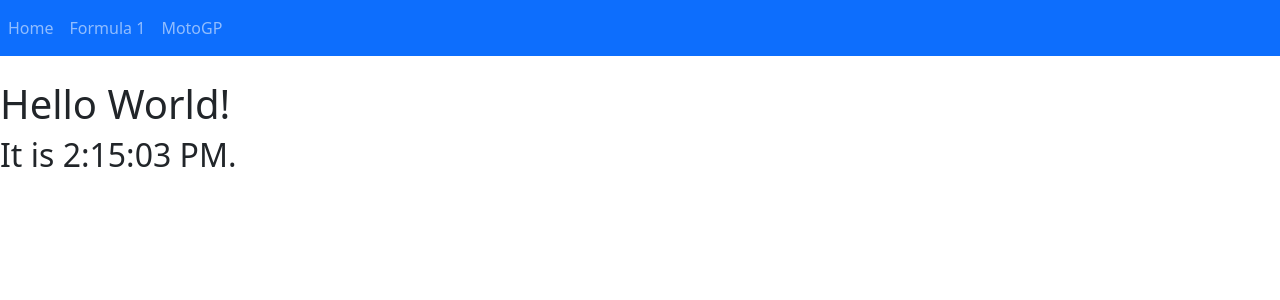
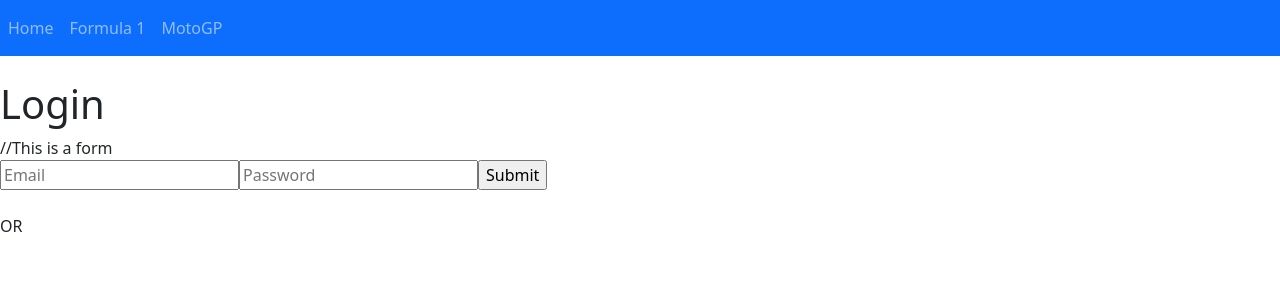
Before and after one commit to GabrieliusSavickis/PPIPRoject, a React (Create React App) app in the folder my-react-app/: page / in a window 1280 px wide. Shown: the top 300 px of the page. Built offline with nearby package versions, Linux system fonts and the light colour scheme.

Commit message:
Installing axios and mongodb + creating login and signup pages

```diff
--- a/my-react-app/package.json
+++ b/my-react-app/package.json
@@ -6,7 +6,10 @@
     "@testing-library/jest-dom": "^5.16.5",
     "@testing-library/react": "^13.4.0",
     "@testing-library/user-event": "^13.5.0",
+    "axios": "^1.3.6",
     "bootstrap": "^5.2.3",
+    "mongodb": "^5.3.0",
+    "mongoose": "^7.0.5",
     "react": "^18.2.0",
     "react-bootstrap": "^2.7.2",
     "react-dom": "^18.2.0",
--- a/my-react-app/src/App.js
+++ b/my-react-app/src/App.js
@@ -1,8 +1,10 @@
 import './App.css';
 import React from 'react';
 import { F1 } from './components/F1';
-import { Content } from './components/content';
+import { Home } from './components/Home';
 import { MotoGP } from './components/MotoGP';
+import { Login } from './components/Login';
+import { Signup } from './components/Signup';
 import 'bootstrap/dist/css/bootstrap.min.css';
 import { Navbar, Nav } from 'react-bootstrap'
 import { BrowserRouter as Router, Routes, Route } from 'react-router-dom';
@@ -15,7 +17,7 @@ class MotorSportsApp extends React.Component {
         <div className="HomePage">
           <Navbar bg="primary" variant="dark">
             <Nav className="mr-auto">
-              <Nav.Link href="/">Home</Nav.Link>
+              <Nav.Link href="/Home">Home</Nav.Link>
               <Nav.Link href="/F1">Formula 1</Nav.Link>
               <Nav.Link href="/MotoGP">MotoGP</Nav.Link>
             </Nav>
@@ -23,7 +25,8 @@ class MotorSportsApp extends React.Component {
           </Navbar>
           <br />
           <Routes>
-            <Route path="/" element={<Content />} exact />
+            <Route path="/" element={<Login />} exact />
+            <Route path="/Home" element={<Home/>}/>
             <Route path="/F1" element={<F1 />} />
             <Route path="/MotoGP" element={<MotoGP />} />
           </Routes>
--- a/my-react-app/src/components/content.js
+++ b/my-react-app/src/components/Home.js
@@ -1,7 +1,7 @@
 import React from 'react';
 
 
-export class Content extends React.Component {
+export class Home extends React.Component {
     render() {
         return (
         <div className="Front-Page">
--- /dev/null
+++ b/my-react-app/src/components/Login.js
@@ -0,0 +1,28 @@
+import React, {useEffect, useState} from 'react'
+import axios from "axios"
+import {useNavigate, Link} from "react-router-dom"
+
+
+export class Login extends React.Component {
+    render() {
+        return (
+        <div className="login">
+
+            <h1>Login</h1>
+
+            //This is a form
+            <form action="POST">
+                <input type="email" onChange={(event)=>{setEmail(event.target.value)}} placeholder="Email"/>
+                <input type="password" onChange={(event)=>{setPassword(event.target.value)}} placeholder="Password"/>
+                <input type="submit" />
+            </form>
+
+            <br/>
+            <p>OR</p>
+            <br/>
+
+            <Link to="/signup"></Link>
+        </div>
+        );
+    }
+}
--- /dev/null
+++ b/my-react-app/src/components/Signup.js
@@ -0,0 +1,12 @@
+import React from 'react';
+
+
+export class Signup extends React.Component {
+    render() {
+        return (
+        <div className="login">
+
+        </div>
+        );
+    }
+}
```
Also changed, not shown: my-react-app/src/mongo.js (added), 1 other file (tests, documents, lock files or other folders).
